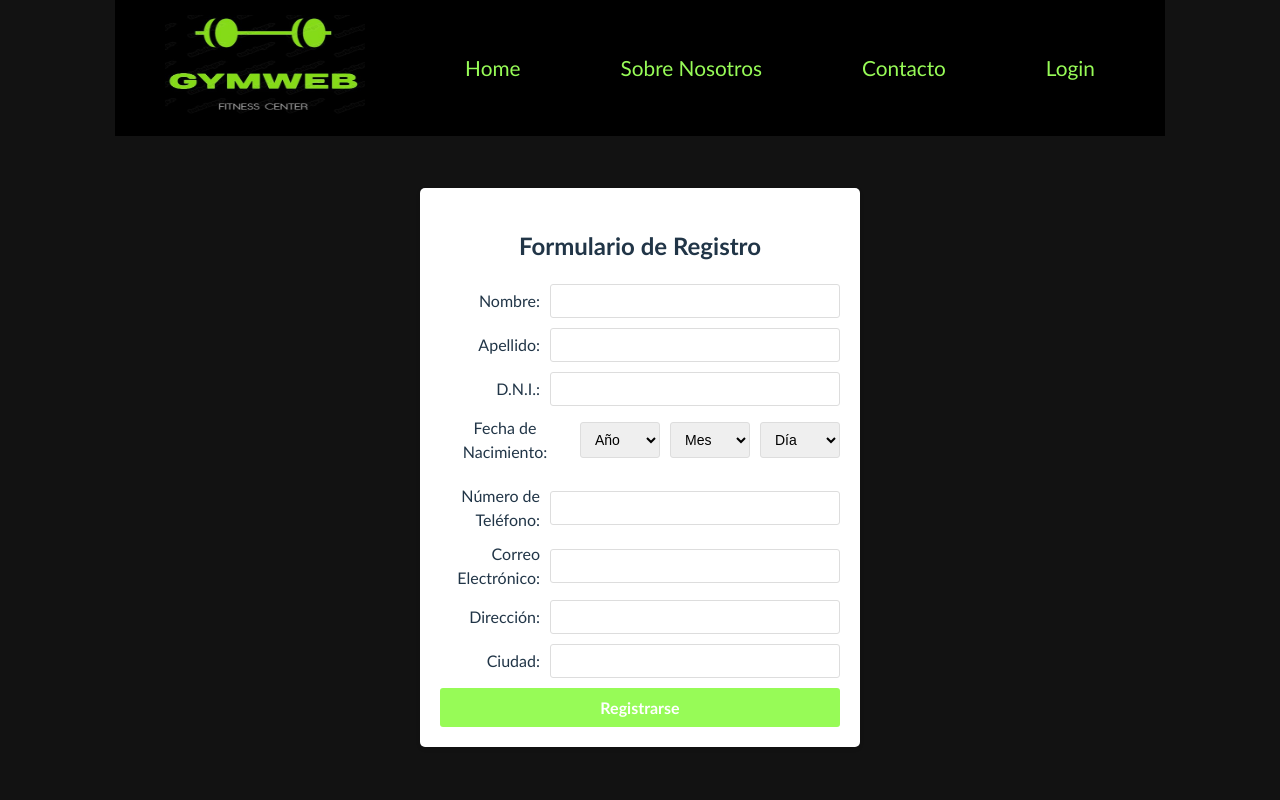
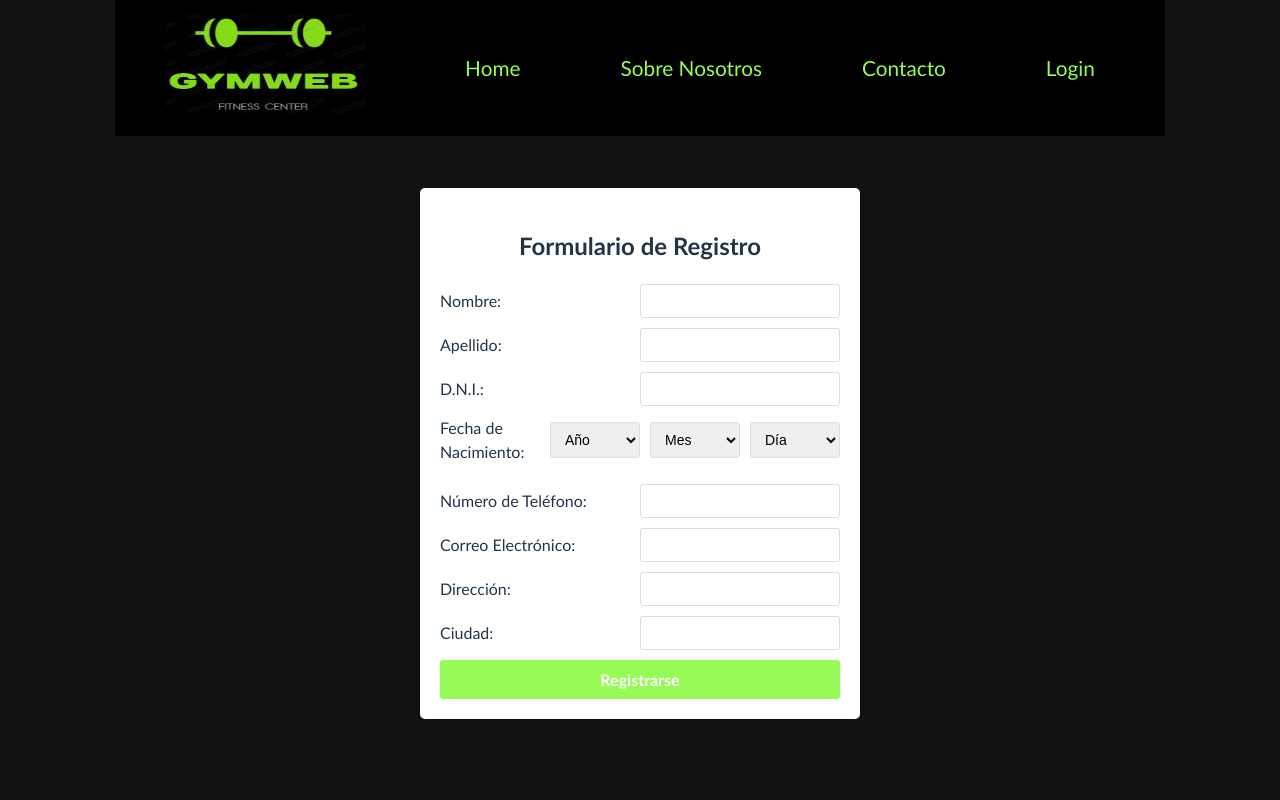
Before and after one commit to labmiracle/team-red, a React (Vite) app in the folder gymWeb/: page /register in a window 1280 px wide. Shown: the top 800 px of the page. Built offline with nearby package versions, Linux system fonts and the light colour scheme.

Commit message:
4Sfa2Xs2 aligning label's  text to the left

```diff
--- a/gymWeb/src/components/Register/Register.module.css
+++ b/gymWeb/src/components/Register/Register.module.css
@@ -23,18 +23,20 @@
 
 .dobContainer select {
   flex: 1;
-  min-width: 80px;
 }
 
 .registerContainer input,
 .registerContainer select {
   width: 100%;
+  max-width: 200px; /* Establecemos un ancho máximo para evitar desbordamientos */
   padding: 8px 10px;
   font-size: 14px;
   border-radius: 3px;
   border: 1px solid #ddd;
   box-sizing: border-box;
   white-space: nowrap; /* Para que los labels y los input/labels ocupen un solo renglón */
+  overflow: hidden; /* Ocultamos cualquier contenido que desborde el contenedor */
+  text-overflow: ellipsis; /* Mostramos puntos suspensivos si el contenido es demasiado largo */
 }
 
 .registerContainer button[type='submit'] {
@@ -60,8 +62,6 @@
   cursor: not-allowed;
 }
 
-/* Estilos para mensajes de error y media queries si es necesario */
-
 .formGroup {
   display: flex;
   align-items: center;
@@ -69,8 +69,15 @@
 }
 
 .formGroup label {
-  text-align: right;
+  text-align: left; /* Alineación del texto a la izquierda */
   flex: 1;
   min-width: 100px;
   margin-right: 10px;
 }
+
+/* Alineación de la etiqueta "Fecha de Nacimiento" a la izquierda */
+.dobContainer label {
+  text-align: left;
+  flex: 1;
+  min-width: 100px;
+}
```
